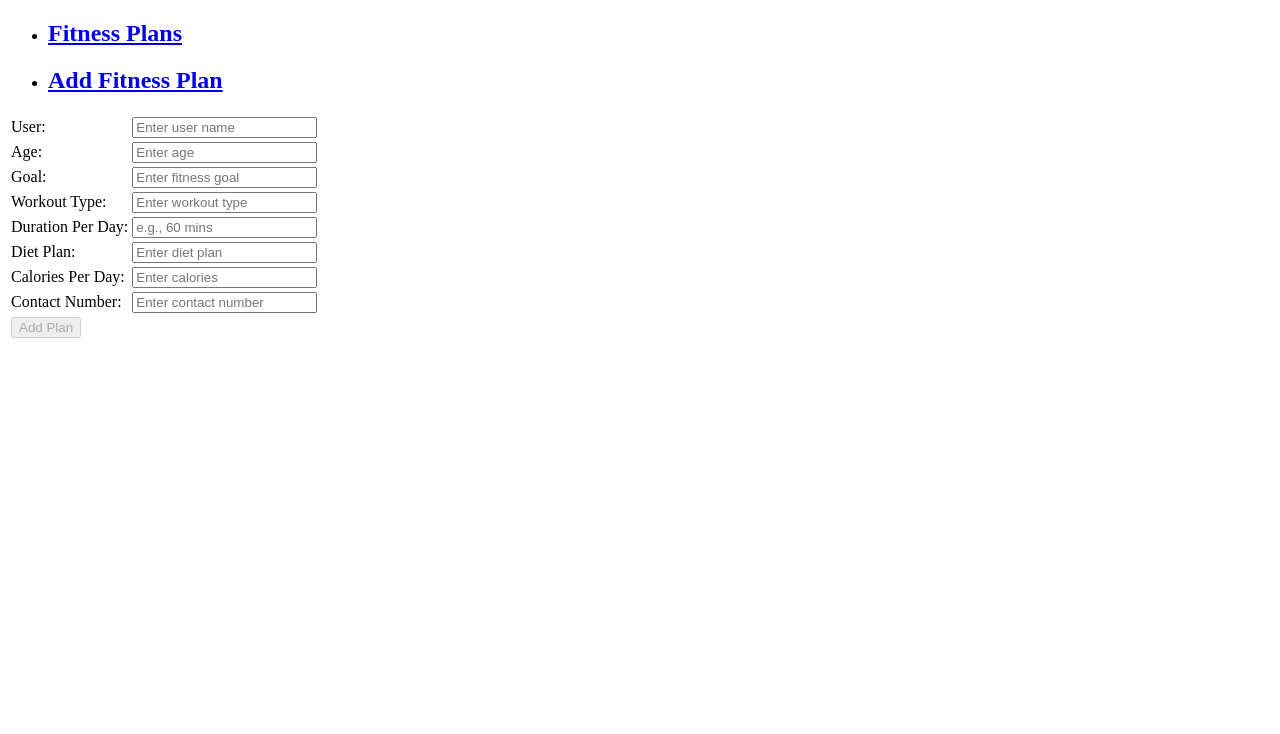
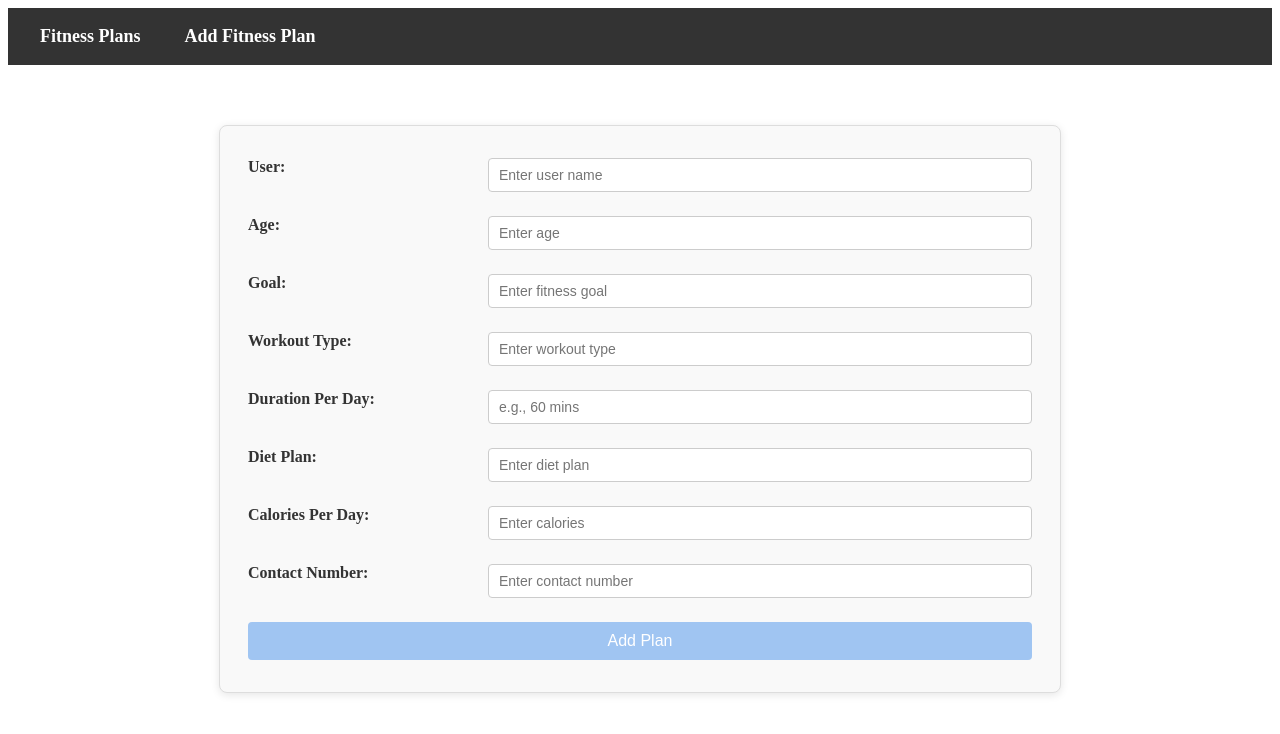
Before and after one commit to nithish0502-glitch/dummy_repo, an Angular app in the folder Fit-Fuel/angularapp/: page /add-plan in a window 1280 px wide. Shown: the top 734 px of the page. Built offline with nearby package versions, Linux system fonts and the light colour scheme.

Commit message:
Auto-save-commit-5/7/2025--10:57:53-AM

```diff
--- a/Fit-Fuel/angularapp/src/app/add-fitnessplan/add-fitnessplan.component.css
+++ b/Fit-Fuel/angularapp/src/app/add-fitnessplan/add-fitnessplan.component.css
@@ -0,0 +1,66 @@
+/* Container Styling */
+form {
+    max-width: 800px;
+    margin: 40px auto;
+    padding: 20px;
+    background-color: #f9f9f9;
+    border: 1px solid #ddd;
+    border-radius: 8px;
+    box-shadow: 0 2px 8px rgba(0, 0, 0, 0.1);
+  }
+
+  /* Table Styling */
+  table {
+    width: 100%;
+    border-collapse: collapse;
+  }
+
+  td {
+    padding: 12px 8px;
+    vertical-align: top;
+  }
+
+  td:first-child {
+    font-weight: bold;
+    width: 30%;
+    color: #333;
+  }
+
+  /* Input Fields */
+  input.form-control {
+    width: 100%;
+    padding: 8px 10px;
+    border: 1px solid #ccc;
+    border-radius: 4px;
+    font-size: 14px;
+    box-sizing: border-box;
+  }
+
+  /* Validation Messages */
+  div[ng-reflect-ng-if] {
+    color: #d9534f;
+    font-size: 13px;
+    margin-top: 4px;
+  }
+
+  /* Submit Button */
+  button.btn-primary {
+    width: 100%;
+    padding: 10px 0;
+    font-size: 16px;
+    background-color: #007bff;
+    border: none;
+    color: white;
+    border-radius: 4px;
+    cursor: pointer;
+    transition: background-color 0.3s ease;
+  }
+
+  button.btn-primary:disabled {
+    background-color: #a0c5f2;
+    cursor: not-allowed;
+  }
+
+  button.btn-primary:hover:not(:disabled) {
+    background-color: #0056b3;
+  }
--- a/Fit-Fuel/angularapp/src/app/app.component.css
+++ b/Fit-Fuel/angularapp/src/app/app.component.css
@@ -0,0 +1,50 @@
+/* Basic page styles */
+body {
+    margin: 0;
+    font-family: Arial, sans-serif;
+  }
+
+  /* Header styles */
+  header {
+    background-color: #333;
+    padding: 10px 20px;
+  }
+
+  /* Navigation styles */
+  nav ul {
+    list-style: none;
+    margin: 0;
+    padding: 0;
+    display: flex;
+    gap: 20px;
+  }
+
+  /* Navigation list items */
+  nav li {
+    display: inline;
+  }
+
+  /* Heading and link styles */
+  nav h1 {
+    margin: 0;
+    font-size: 18px;
+  }
+
+  nav a {
+    text-decoration: none;
+    color: #fff;
+    padding: 8px 12px;
+    display: inline-block;
+    transition: background-color 0.3s ease;
+  }
+
+  /* Hover effect for links */
+  nav a:hover {
+    background-color: #575757;
+    border-radius: 4px;
+  }
+
+  /* Main content area */
+  main {
+    padding: 20px;
+  }
--- a/Fit-Fuel/angularapp/src/app/fitnessplan-list/fitnessplan-list.component.css
+++ b/Fit-Fuel/angularapp/src/app/fitnessplan-list/fitnessplan-list.component.css
@@ -0,0 +1,54 @@
+/* Container for the sort button */
+div {
+    text-align: left;
+    margin-bottom: 10px;
+  }
+
+  /* Style the sort and delete buttons */
+  button {
+    padding: 6px 12px;
+    margin: 2px;
+    background-color: #007bff;
+    border: none;
+    color: white;
+    cursor: pointer;
+    border-radius: 4px;
+    font-size: 14px;
+    transition: background-color 0.3s ease;
+  }
+
+  button:hover {
+    background-color: #0056b3;
+  }
+
+  /* Style the table */
+  table {
+    width: 100%;
+    border-collapse: collapse;
+    font-family: Arial, sans-serif;
+    font-size: 14px;
+  }
+
+  /* Table headers */
+  th {
+    background-color: #f2f2f2;
+    text-align: left;
+    padding: 12px;
+    border-bottom: 1px solid #ddd;
+  }
+
+  /* Table rows */
+  td {
+    padding: 10px;
+    border-bottom: 1px solid #eee;
+  }
+
+  /* Alternate row background for readability */
+  tbody tr:nth-child(even) {
+    background-color: #f9f9f9;
+  }
+
+  /* Hover effect on rows */
+  tbody tr:hover {
+    background-color: #f1f1f1;
+  }
```
Also changed, not shown: 1 other file (tests, documents, lock files or other folders).
